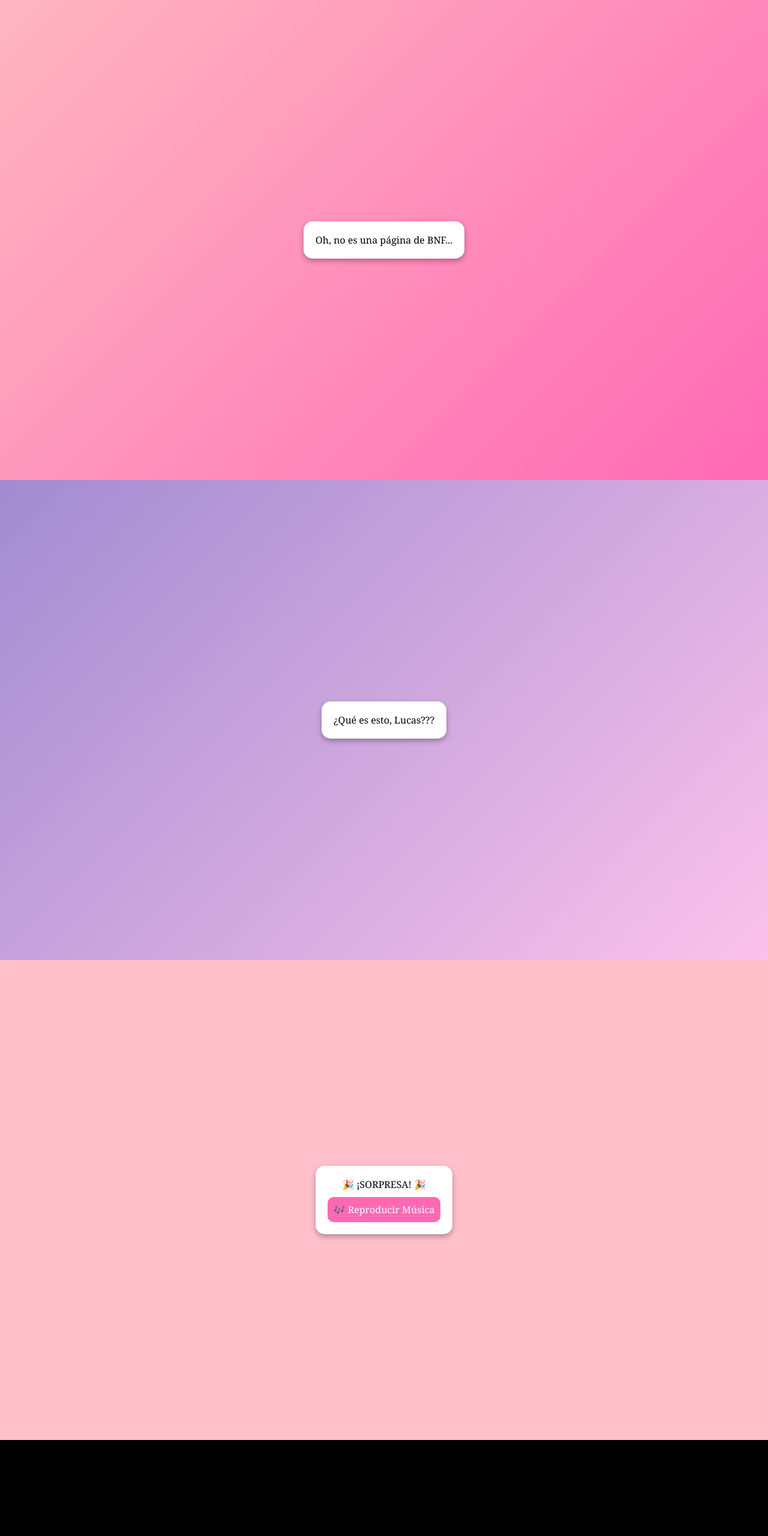
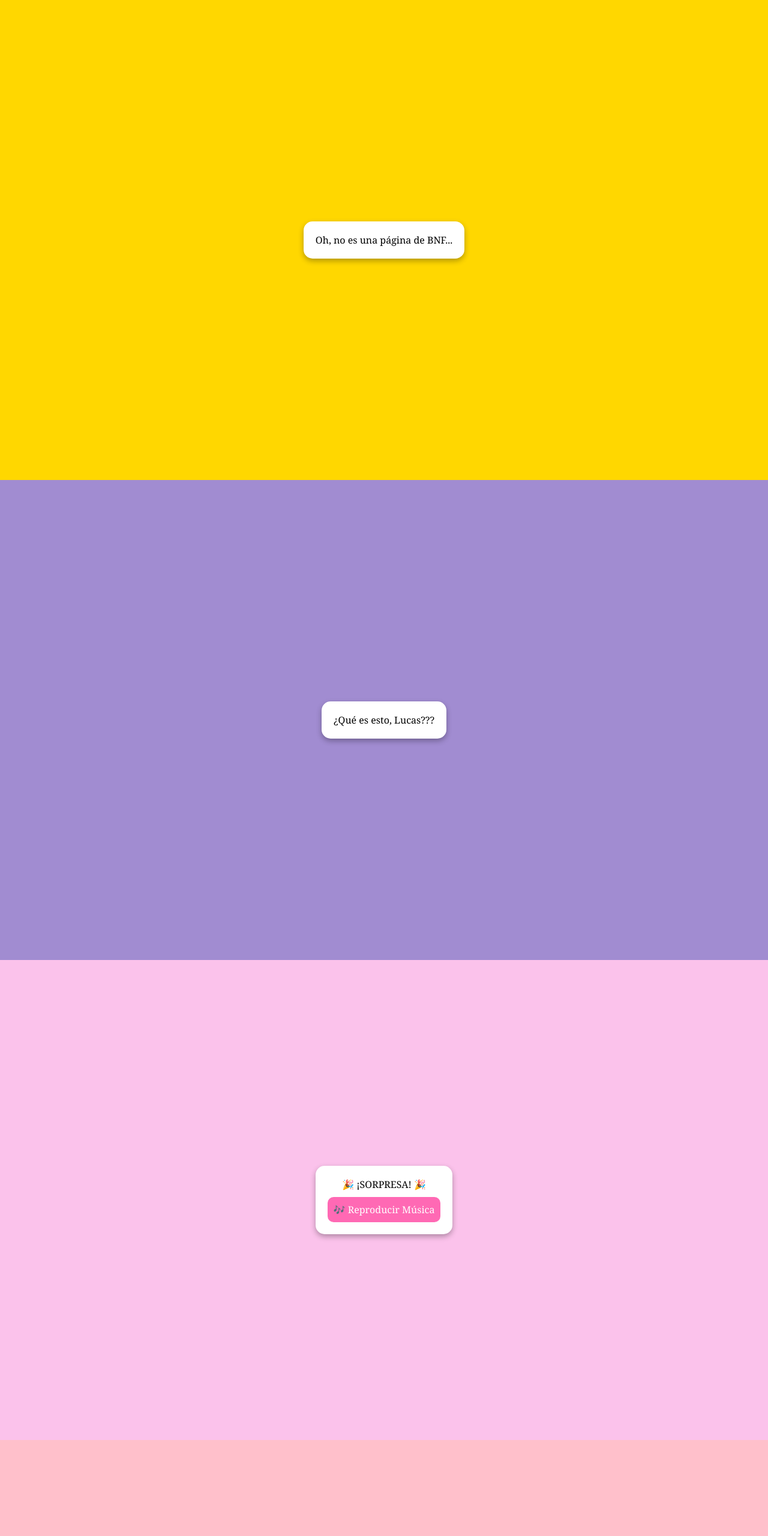
Before and after one commit to lczszn/loveletter, a plain HTML site: page sorpresa.html in a window 1280 px wide. Shown: the top 2560 px of the page at 60% size. Drawn offline with Linux system fonts and the light colour scheme.

Commit message:
Add files via upload

```diff
--- a/sorpresa.html
+++ b/sorpresa.html
@@ -12,7 +12,6 @@
             font-family: 'Georgia', serif;
         }
         body {
-            scroll-snap-type: y mandatory;
             overflow-y: scroll;
             height: 100vh;
             background: black;
@@ -20,12 +19,11 @@
             position: relative;
         }
         .section {
-            height: 100vh;
+            min-height: 100vh;
             display: flex;
             justify-content: center;
             align-items: center;
             flex-direction: column;
-            scroll-snap-align: start;
             padding: 20px;
             width: 100%;
         }
@@ -41,10 +39,13 @@
         /* Fondos de cada sección */
         .section:nth-child(1) { background: #FFB6C1; }
         .section:nth-child(2) { background: #FF69B4; }
-        .section:nth-child(3) { background: linear-gradient(135deg, #ff758c, #ff7eb3); }
-        .section:nth-child(4) { background: linear-gradient(135deg, #ffb6c1, #ff69b4); }
-        .section:nth-child(5) { background: linear-gradient(135deg, #a18cd1, #fbc2eb); }
-        .section:nth-child(6) { background: #FFC0CB; }
+        .section:nth-child(3) { background: #FFA07A; }
+        .section:nth-child(4) { background: #FFD700; }
+        .section:nth-child(5) { background: #A18CD1; }
+        .section:nth-child(6) { background: #FBC2EB; }
+        .section:nth-child(7) { background: #FFC0CB; }
+        .section:nth-child(8) { background: #FF69B4; }
+        .section:nth-child(9) { background: #A18CD1; }
 
         .image {
             max-width: 90%;
```
